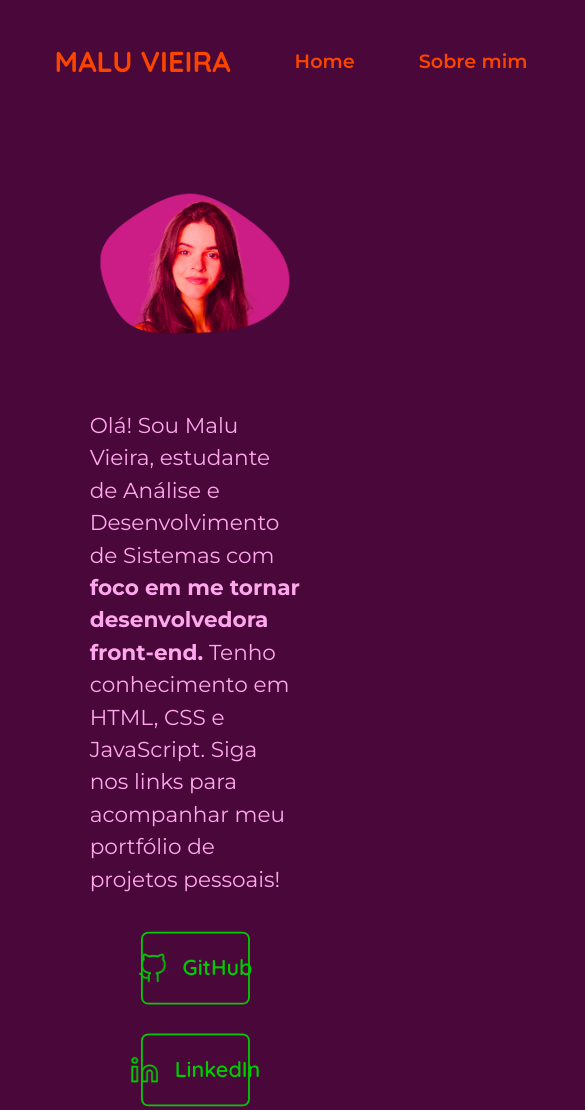
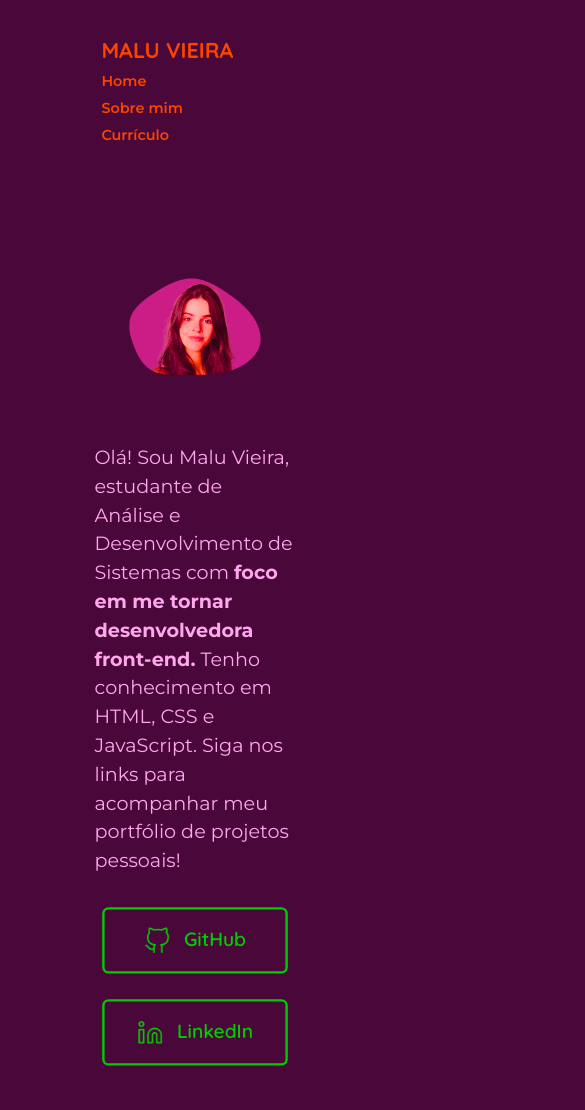
Before and after one commit to maluvie/portfolio-adaptado, a plain HTML site: page index.html in a window 390 px wide. Shown: the top 1110 px of the page, 585 px wide, since content can reach past the window. Drawn offline with Linux system fonts and the light colour scheme.

Commit message:
Update style.css

```diff
--- a/styles/style.css
+++ b/styles/style.css
@@ -57,7 +57,7 @@ body {
 }
 
 .apresentacao__conteudo__titulo {
-    font-family: var(--fonte-secundaria);
+    font-family: var(--fonte-primaria);
     font-size: 36px;
     color: var(--cor-secundaria);
 
@@ -94,7 +94,7 @@ body {
 }
 
 .apresentacao__links__subtitulo {
-    font-family: var(--fonte-secundaria);
+    font-family: var(--fonte-primaria);
     font-weight: 400;
     font-size: 1.5rem;
 }
@@ -103,13 +103,13 @@ body {
     display: flex;
     justify-content: center;
     gap: 16px;
-    border: 2px solid var(--cor-quartenaria);
+    border: 3px solid var(--cor-quartenaria);
     width: 50%;
     text-align: center;
     border-radius: 8px;
     font-size: 1.5rem;
     font-weight: 600;
-    padding: 21.5px 0;
+    padding: 21.5px 50px;
     text-decoration: none;
     color: var(--cor-quartenaria);
     font-family: var(--fonte-terciaria);
@@ -142,7 +142,7 @@ body {
 
 .conteudo__curriculo__titulo {
     padding: 5% 0 0 15%;
-    font-family: var(--fonte-secundaria);
+    font-family: var(--fonte-primaria);
     font-size: 2.25rem;
 }
 
@@ -184,24 +184,35 @@ body {
 
 @media (max-width: 1200px) {
 
+    .body {
+        display: flex;
+        flex-direction: column;
+        gap: 10px;
+    }
+
     .cabecalho {
-        padding: 10% 5%;
+        flex-direction: column;
         text-wrap: nowrap;
-        scale: 0.8;
+        scale: 0.6;
+        gap: 1rem;
+        align-items: baseline;
+        padding: 0 10%;
     }
 
     .cabecalho__menu {
+        flex-direction: column;
         justify-content: center;
+        gap: 1rem;
     }
 
     .apresentacao{
         flex-direction: column-reverse;
-        padding: 5% 20%;
-        scale: 0.9;
+        padding: 0 20%;
+        scale: 0.8;
     }
 
     .apresentacao__imagem {
-        width: 90%;
+        width: 70%;
     }
 
     .apresentacao__conteudo {
```
